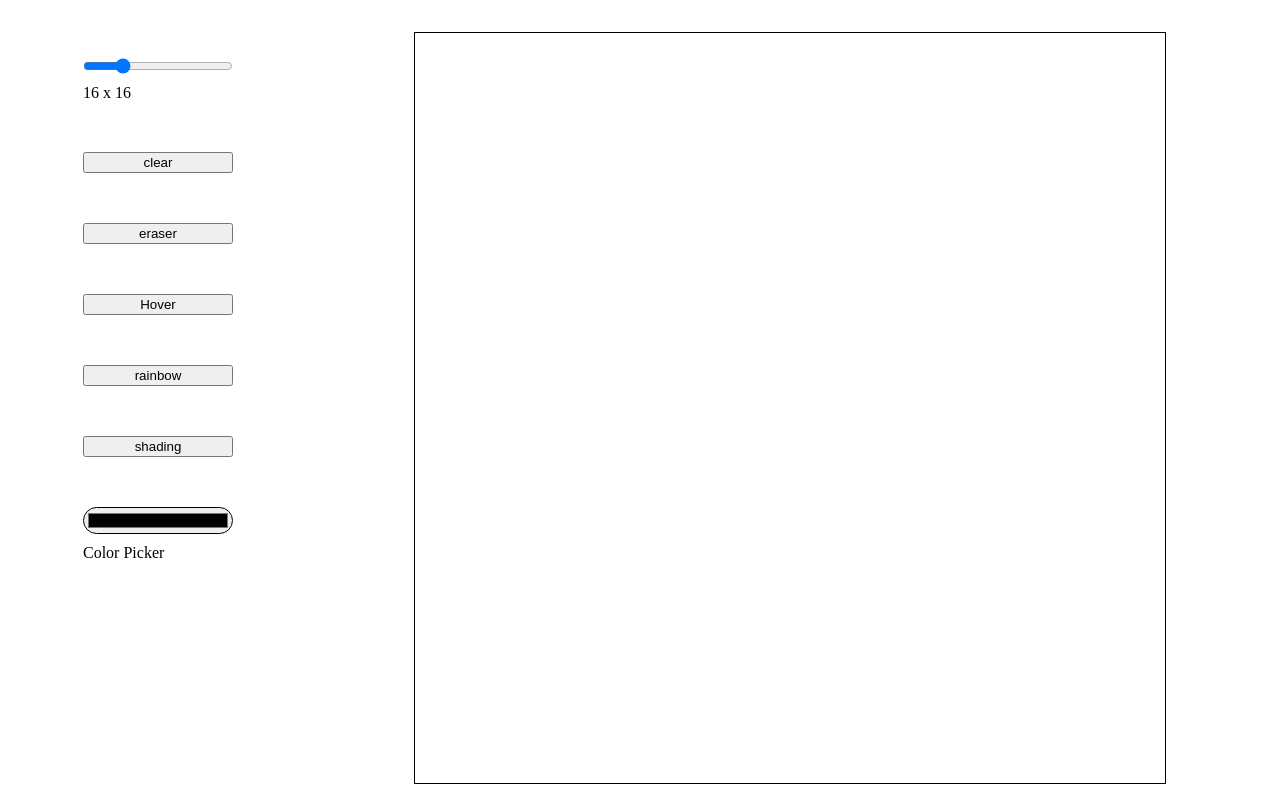
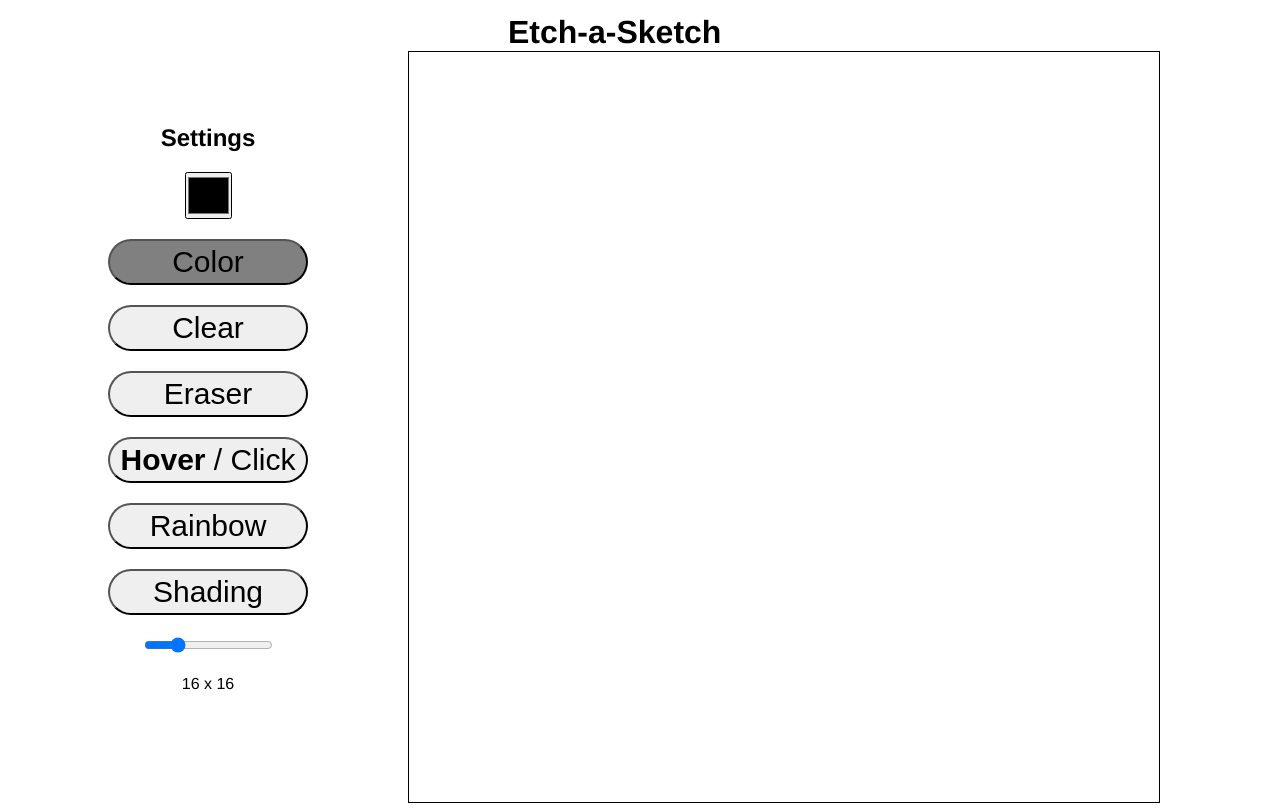
Before and after one commit to bleepblue/Etch-a-Sketch, a plain HTML site: page index.html in a window 1280 px wide. Drawn offline with Linux system fonts and the light colour scheme.

Commit message:
fixed some bugs, added some new ones. added some styling

```diff
--- a/index.html
+++ b/index.html
@@ -6,21 +6,23 @@
         <script defer src="javascript.js"></script>
         <link rel="stylesheet" href="style.css">
     </head>
-    <body>
+    <body draggable="false">
 
-        <div class="buttonContainer">
+        <div class="settings">
+            <h2>Settings</h2>
+            <input type="color" id="colorPicker">
+            <button id="colorMode">Color</button>
+            <button id="clear">Clear</button>
+            <button id="eraser">Eraser</button>
+            <button class="hoverClick"><span class="hover">Hover</span> / <span class="click">Click</span></button>
+            <button id="rainbow">Rainbow</button>
+            <button id="shader">Shading</button>
             <input id="etchSize" type="range" min="1" max="64" value="16">
             <label for="etchSize"></label>
-            <button id="clear">clear</button>
-            <button id="eraser">eraser</button>
-            <button class="hoverClick"></button>
-            <button id="rainbow">rainbow</button>
-            <button id="shader">shading</button>
-            <input type="color" id="colorPicker">
-            <label for="colorPicker">Color Picker</label>
         </div>
-        <div class="container">
-            <div class="etch"></div>
+        <div class="container" draggable="false">
+            <h1>Etch-a-Sketch</h1>
+            <div class="etch" draggable="false"></div>
 
         </div>
 
--- a/javascript.js
+++ b/javascript.js
@@ -5,18 +5,21 @@ let color = "#000000"
 let eraser = false;
 let rainbow = false;
 let opacityOn = false;
+let colorMode = true;
+document.querySelector('#colorMode').style.backgroundColor="grey";
+document.querySelector('.hover').style.cssText="font-weight:bold;font-size:30px";
 document.querySelector('label').innerText = `${size} x ${size}`;
-document.querySelector('.hoverClick').innerText = "Hover";
 document.querySelector('.hoverClick').addEventListener('click', (e)=>{
    if (click) {
-      document.querySelector('.hoverClick').innerText = "Hover";
+      document.querySelector('.click').style.cssText="";
+      document.querySelector('.hover').style.cssText="font-weight:bold;font-size:32px";
       click = false;
    } else {
-      document.querySelector('.hoverClick').innerText = "Click";
+      document.querySelector('.hover').style.cssText="";
+      document.querySelector('.click').style.cssText="font-weight:bold;font-size:32px";
       click = true;
    }
 });
-console.log(Math.random())
 creategrid();
 
 function creategrid () {
@@ -57,6 +60,21 @@ function creategrid () {
             e.target.style.backgroundColor = `rgba(${Math.random()*255}, ${Math.random()*255}, ${Math.random()*255}, 1`;
          }
       });
+      div.addEventListener('mousedown', (e)=>{
+         if (opacityOn && click) {
+            let tempOpacity = Number(e.target.style.opacity);
+           tempOpacity += 0.1;
+           e.target.style.opacity = tempOpacity;
+         };
+         if (click && !eraser && !rainbow) {
+            e.target.classList.add("activeSquare");
+            e.target.style.backgroundColor = color;
+         } else if (click && eraser) {
+            e.target.style.backgroundColor = "white";
+         } else if (click && rainbow) {
+            e.target.style.backgroundColor = `rgba(${Math.random()*255}, ${Math.random()*255}, ${Math.random()*255}, 1`;
+         }
+      });
       div.draggable=false;
       frag.appendChild(div);
    };
@@ -80,6 +98,13 @@ window.addEventListener('mouseup', ()=>{
 
 document.querySelector('#colorPicker').addEventListener('input', (e)=>{
    color = e.target.value;
+   colorMode = true;
+   document.querySelector('#colorMode').style.backgroundColor="grey";
+   eraser = false;
+   document.querySelector('#eraser').style.backgroundColor="white";
+   rainbow = false;
+   document.querySelector('#rainbow').style.backgroundColor="white";
+
 });
 
 document.querySelector('#clear').addEventListener('click',creategrid);
@@ -88,11 +113,15 @@ document.querySelector('#eraser').addEventListener('click', (e)=>{
    if (eraser) {
       eraser = false;
       e.target.style.backgroundColor="initial";
+      colorMode = true;
    } else {
       eraser = true;
       e.target.style.backgroundColor="grey";
       rainbow = false;
       document.querySelector('#rainbow').style.backgroundColor="initial";
+      colorMode = false;
+      document.querySelector('#colorMode').style.backgroundColor="white";
+
    }
 });
 
@@ -100,6 +129,7 @@ document.querySelector('#rainbow').addEventListener('click', (e) => {
    if (rainbow) {
       rainbow = false;
       e.target.style.backgroundColor="initial";
+      colorMode = true;
    } else {
       rainbow = true;
       e.target.style.backgroundColor="grey";
@@ -107,6 +137,8 @@ document.querySelector('#rainbow').addEventListener('click', (e) => {
       document.querySelector('#eraser').style.backgroundColor="initial";
       opacityOn = false;
       document.querySelector('#shader').style.backgroundColor="initial";
+      colorMode = false;
+      document.querySelector('#colorMode').style.backgroundColor="white";
    }
 });
 
@@ -119,14 +151,35 @@ document.querySelector('#shader').addEventListener('click', (e) => {
       e.target.style.backgroundColor="grey";
       rainbow = false;
       document.querySelector('#rainbow').style.backgroundColor="initial";
+      if (!eraser) {
+         colorMode = true;
+         document.querySelector('#colorMode').style.backgroundColor="grey";
+
+      }
+   }
+});
+
+document.querySelector('#colorMode').addEventListener('click', (e)=>{
+   if (!colorMode) {
+      colorMode = true;
+      eraser = false;
+      document.querySelector('#eraser').style.backgroundColor="white";
+      rainbow = false;
+      document.querySelector('#rainbow').style.backgroundColor="white";
+      e.target.style.backgroundColor="grey";
+
+
    }
 });
 
 /*
 
 TO IMPLEMENT:
-
+   bug: dragging still fucked
+   eraser should remove 'active square' class
+   add eraser shading
+DONE   hover / code - one enlarges and emboldens when active
    bugs: why does 'initial' not set button background color back to, uh, the initial? can simply set to actual background color instead
-
+   can streamline code mayhaps
 
 */
--- a/style.css
+++ b/style.css
@@ -1,3 +1,59 @@
+
+
+html {
+    height: 100%;
+}
+
+
+body {
+    display: flex;
+    height: 100%;
+    font-family: Helvetica, Arial, sans-serif;
+
+}
+
+.settings {
+    width: 400px;
+    display: flex;
+    flex-direction: column;
+    justify-content: center;
+    align-items: center;
+    gap: 20px;
+
+}
+
+input#colorPicker {
+    border-radius: 5%;
+    height:45px;
+    width:45px;
+    box-sizing: content-box;
+    padding: 0;
+
+}
+
+
+
+
+.container {
+    display: flex;
+    flex-direction: column;
+    justify-content: center;
+    align-items: flex-start;
+    flex: 1;
+
+}
+
+h1, h2 {
+    margin: 0;
+    padding: 0;
+
+}
+
+h1 {
+    margin-left: 100px;
+}
+
+
 .etch {
     height: 750px;
     width: 750px;
@@ -6,41 +62,18 @@
     flex-wrap: wrap;
 }
 
-.container {
-    display: flex;
-    justify-content: center;
-    align-items: center;
-    flex: 1;
-}
-
-.buttonContainer {
-    width: 300px;
-
-}
 
 
 
-body {
-    display: flex;
-    height: 100%;
+
+
+
+
+
+button {
+    font-size: 30px;
+    width: 200px;
+    height: 46px;
+    border-radius: 25px;
 
 }
-
-html {
-    height: 100%;
-}
-
-button, #colorPicker, #etchSize, label {
-    display: block;
-    margin: 50px auto;
-    width: 150px;
-}
-
-#colorPicker {
-    border-radius: 50px;
-
-}
-
-label {
-    margin: -40px auto 50px;
-}
```
